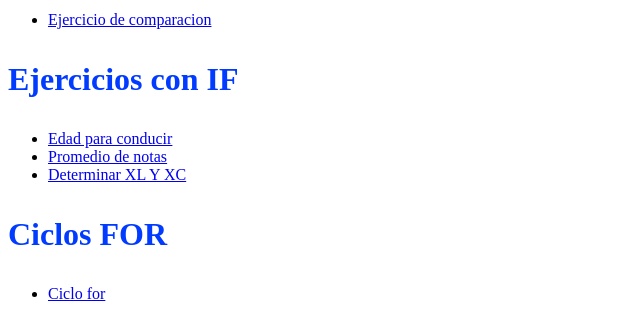
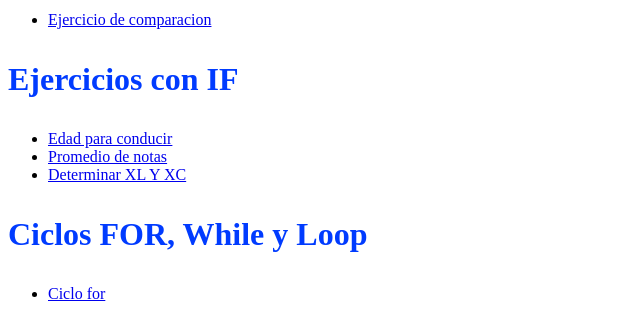
Before and after one commit to Facu3494/Ejercicio-de-variables, a plain HTML site: page index.html in a window 1280 px wide. Shown: the part 656-975 px from the top of the page, without its empty margins (0-640 px from the left). Drawn offline with Linux system fonts and the light colour scheme.

Commit message:
Update index.html

```diff
--- a/index.html
+++ b/index.html
@@ -61,7 +61,7 @@
 				<a  href ="./javascript/determinarXLXC.html">Determinar XL Y XC</a>
 			</li>
 		</ul>
- <h1><p style="color:#003BFF " ;>Ciclos FOR</p></h1>
+ <h1><p style="color:#003BFF " ;>Ciclos FOR, While y Loop</p></h1>
                 <ul>
 			<li>
 				<a href="./javascript/for.html">Ciclo for</a>
```
